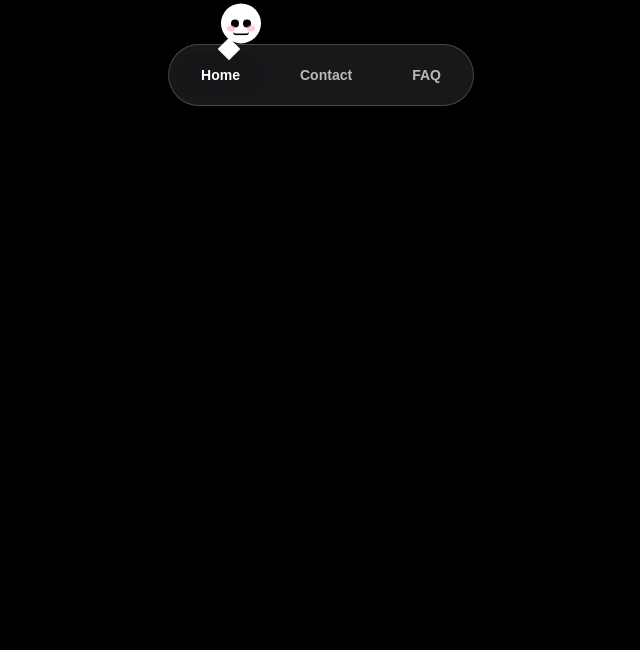
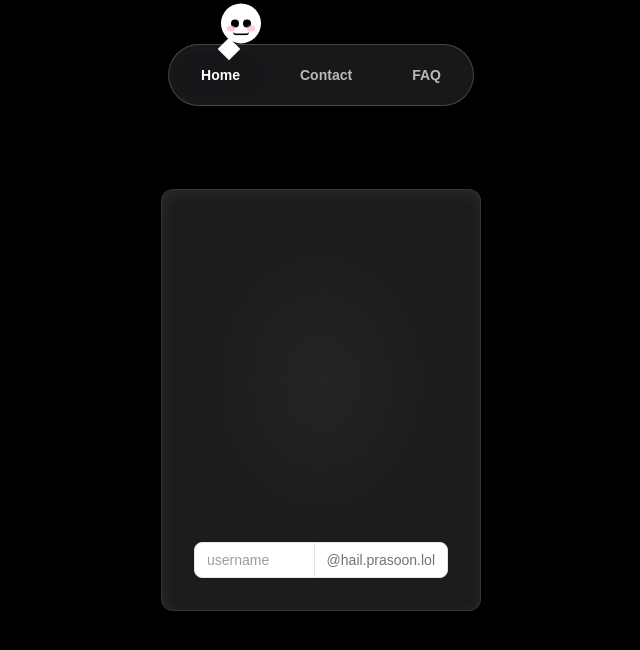
Before and after one commit to Honey2339/hail, a Next.js app in the folder ui/: page /mail in a window 1280 px wide. Before the commit this address had no page. Shown: the top 650 px of the page, without its empty margins (319-959 px from the left). Built offline with nearby package versions, Linux system fonts and the light colour scheme.

Commit message:
📦 Added Card and Input

```diff
--- a/ui/package.json
+++ b/ui/package.json
@@ -9,6 +9,7 @@
     "lint": "next lint"
   },
   "dependencies": {
+    "@radix-ui/react-label": "^2.1.1",
     "@radix-ui/react-slot": "^1.1.1",
     "class-variance-authority": "^0.7.1",
     "clsx": "^2.1.1",
--- /dev/null
+++ b/ui/src/app/mail/page.tsx
@@ -0,0 +1,28 @@
+import { AnimatedCard } from "@/components/ui/feature-block-card";
+import { Input } from "@/components/ui/input";
+import React from "react";
+
+const Page = () => {
+  return (
+    <div className="flex h-screen items-center justify-center">
+      <div className="w-80">
+        <div className="flex flex-col rounded-lg shadow-sm shadow-black/5">
+          <AnimatedCard>
+            <div className="flex">
+              <Input
+                className="-me-px rounded-e-none shadow-none"
+                placeholder="username"
+                type="text"
+              />
+              <span className="z-10 inline-flex items-center rounded-e-lg border border-input bg-background px-3 text-sm text-muted-foreground">
+                @hail.prasoon.lol
+              </span>
+            </div>
+          </AnimatedCard>
+        </div>
+      </div>
+    </div>
+  );
+};
+
+export default Page;
--- /dev/null
+++ b/ui/src/components/comp-15.tsx
@@ -0,0 +1,23 @@
+import { Input } from "@/components/ui/input";
+import { Label } from "@/components/ui/label";
+import { useId } from "react";
+
+export default function Component() {
+  const id = useId();
+  return (
+    <div className="space-y-2">
+      <Label htmlFor={id}>Input with end add-on</Label>
+      <div className="flex rounded-lg shadow-sm shadow-black/5">
+        <Input
+          id={id}
+          className="-me-px rounded-e-none shadow-none"
+          placeholder="google"
+          type="text"
+        />
+        <span className="-z-10 inline-flex items-center rounded-e-lg border border-input bg-background px-3 text-sm text-muted-foreground">
+          .com
+        </span>
+      </div>
+    </div>
+  );
+}
--- a/ui/src/components/ui/animated-hero.tsx
+++ b/ui/src/components/ui/animated-hero.tsx
@@ -4,6 +4,7 @@ import { motion } from "framer-motion";
 import { MoveRight, PhoneCall } from "lucide-react";
 import { Button } from "@/components/ui/button";
 import { RainbowButton } from "./rainbow-button";
+import Link from "next/link";
 
 function Hero() {
   const [titleNumber, setTitleNumber] = useState(0);
@@ -68,9 +69,11 @@ function Hero() {
             </p>
           </div>
           <div className="flex flex-row gap-3">
-            <RainbowButton className="gap-4 font-semibold">
-              Get Started
-            </RainbowButton>
+            <Link href="/mail">
+              <RainbowButton className="gap-4 font-semibold">
+                Get Started
+              </RainbowButton>
+            </Link>
           </div>
         </div>
       </div>
--- /dev/null
+++ b/ui/src/components/ui/feature-block-card.tsx
@@ -0,0 +1,68 @@
+"use client";
+
+import { animate, motion } from "framer-motion";
+import React, { useEffect } from "react";
+import { cn } from "@/lib/utils";
+import { Input } from "./input";
+
+export interface AnimatedCardProps {
+  className?: string;
+  title?: React.ReactNode;
+  description?: React.ReactNode;
+  icons?: Array<{
+    icon: React.ReactNode;
+    size?: "sm" | "md" | "lg";
+    className?: string;
+  }>;
+  children: React.ReactNode;
+}
+
+export function AnimatedCard({
+  className,
+  title,
+  description,
+  icons = [],
+  children,
+}: AnimatedCardProps) {
+  return (
+    <div
+      className={cn(
+        "max-w-sm w-full mx-auto p-8 rounded-xl border border-[rgba(255,255,255,0.10)] bg-[rgba(40,40,40,0.70)] shadow-[2px_4px_16px_0px_rgba(248,248,248,0.06)_inset] group",
+        className
+      )}
+    >
+      <div
+        className={cn(
+          "h-[15rem] md:h-[20rem] rounded-xl z-40",
+          "bg-[rgba(40,40,40,0.70)] [mask-image:radial-gradient(50%_50%_at_50%_50%,white_0%,transparent_100%)]"
+        )}
+      ></div>
+      {children}
+
+      {/* {title && (
+        <h3 className="text-lg font-semibold text-white py-2">{title}</h3>
+        )}
+        {description && (
+          <p className="text-sm font-normal text-neutral-400 max-w-sm">
+          {description}
+          </p>
+          )} */}
+    </div>
+  );
+}
+
+const Container = React.forwardRef<
+  HTMLDivElement,
+  React.HTMLAttributes<HTMLDivElement>
+>(({ className, ...props }, ref) => (
+  <div
+    ref={ref}
+    className={cn(
+      `rounded-full flex items-center justify-center bg-[rgba(248,248,248,0.01)]
+      shadow-[0px_0px_8px_0px_rgba(248,248,248,0.25)_inset,0px_32px_24px_-16px_rgba(0,0,0,0.40)]`,
+      className
+    )}
+    {...props}
+  />
+));
+Container.displayName = "Container";
--- /dev/null
+++ b/ui/src/components/ui/input.tsx
@@ -0,0 +1,25 @@
+import { cn } from "@/lib/utils";
+import * as React from "react";
+
+const Input = React.forwardRef<HTMLInputElement, React.ComponentProps<"input">>(
+  ({ className, type, ...props }, ref) => {
+    return (
+      <input
+        type={type}
+        className={cn(
+          "flex h-9 w-full rounded-lg border border-input bg-background px-3 py-2 text-sm text-foreground shadow-sm shadow-black/5 transition-shadow placeholder:text-muted-foreground/70 focus-visible:outline-none focus-visible:ring-[3px] focus-visible:ring-ring/20 disabled:cursor-not-allowed disabled:opacity-50",
+          type === "search" &&
+            "[&::-webkit-search-cancel-button]:appearance-none [&::-webkit-search-decoration]:appearance-none [&::-webkit-search-results-button]:appearance-none [&::-webkit-search-results-decoration]:appearance-none",
+          type === "file" &&
+            "p-0 pr-3 italic text-muted-foreground/70 file:me-3 file:h-full file:border-0 file:border-r file:border-solid file:border-input file:bg-transparent file:px-3 file:text-sm file:font-medium file:not-italic file:text-foreground",
+          className
+        )}
+        ref={ref}
+        {...props}
+      />
+    );
+  }
+);
+Input.displayName = "Input";
+
+export { Input };
--- /dev/null
+++ b/ui/src/components/ui/label.tsx
@@ -0,0 +1,21 @@
+"use client";
+
+import * as React from "react";
+
+import { cn } from "@/lib/utils";
+
+const Label = React.forwardRef<HTMLLabelElement, React.LabelHTMLAttributes<HTMLLabelElement>>(
+  ({ className, ...props }, ref) => (
+    <label
+      ref={ref}
+      className={cn(
+        "text-sm font-medium leading-4 text-foreground peer-disabled:cursor-not-allowed peer-disabled:opacity-70",
+        className,
+      )}
+      {...props}
+    />
+  ),
+);
+Label.displayName = "Label";
+
+export { Label };
```
Also changed, not shown: 1 other file (tests, documents, lock files or other folders).
